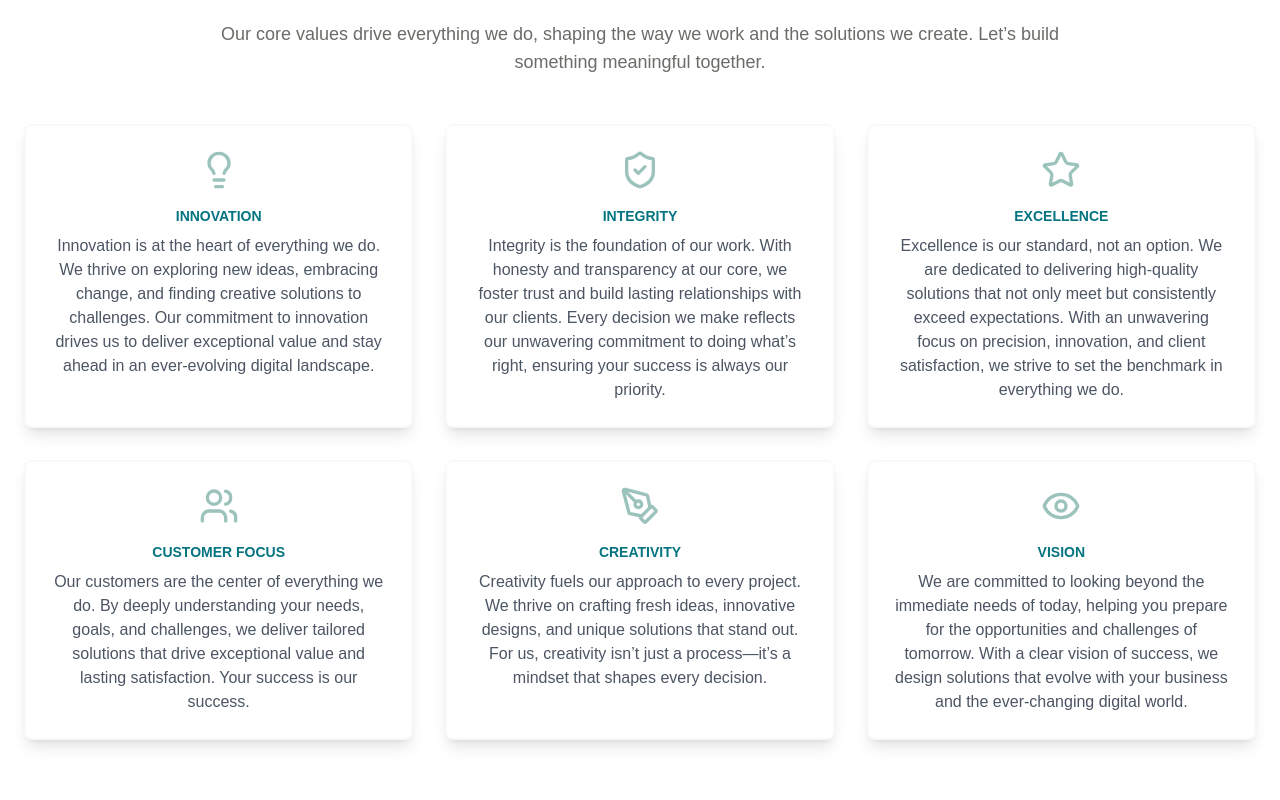
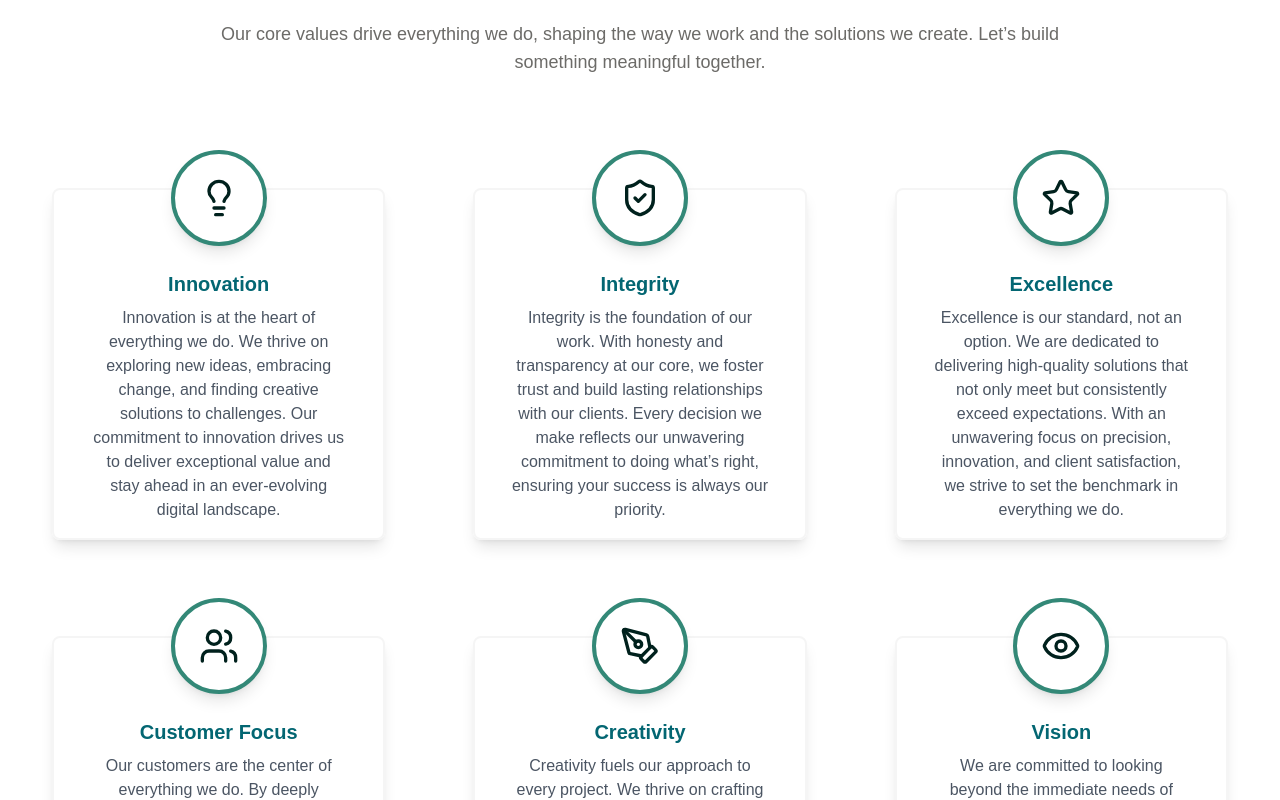
Before and after one commit to tmchuynh/business_with_a_smile, a Next.js app: page /about in a window 1280 px wide. Shown: the part 520-1320 px from the top of the page. Built offline with nearby package versions, Linux system fonts and the light colour scheme.

Commit message:
update cards

```diff
--- a/src/app/about/page.tsx
+++ b/src/app/about/page.tsx
@@ -7,6 +7,7 @@ import { Button } from "@/components/ui/button";
 import { useRouter } from "next/navigation";
 import { Eye, Lightbulb, PenTool, ShieldCheck, Star, Users } from "lucide-react";
 import { HeaderImage } from "@/components/ui/header-image";
+import HighlightedCard from "@/components/ui/highlight-card";
 
 export default function AboutPage() {
     const { theme } = useTheme();
@@ -25,6 +26,7 @@ export default function AboutPage() {
     return (
         <div className="text-softNeutral-800 dark:text-softNeutral-200">
             <HeaderImage url={'/images/mountain.jpg'} />
+
             {/* Values Section with Cards */}
             <section className="py-16 px-6">
                 <div className="max-w-7xl mx-auto">
@@ -41,66 +43,41 @@ export default function AboutPage() {
                     </div>
 
                     <div className="grid grid-cols-1 md:grid-cols-3 gap-8">
+                        <HighlightedCard
+                            Icon={Lightbulb}
+                            title="Innovation"
+                            description="Innovation is at the heart of everything we do. We thrive on exploring new ideas, embracing change, and finding creative solutions to challenges. Our commitment to innovation drives us to deliver exceptional value and stay ahead in an ever-evolving digital landscape."
+                        />
 
-                        <div className="flex flex-col items-center text-center bg-white border-2 border-softNeutral-50 dark:bg-softGray-900 p-6 rounded-lg shadow-lg hover:shadow-xl transition-shadow">
-                            <div className="mb-4">
-                                <Lightbulb className="h-10 w-10 text-deepTeal-200 dark:text-deepBlue-300" />
-                            </div>
-                            <h6>Innovation</h6>
-                            <p>
-                                Innovation is at the heart of everything we do. We thrive on exploring new ideas, embracing change, and finding creative solutions to challenges. Our commitment to innovation drives us to deliver exceptional value and stay ahead in an ever-evolving digital landscape.
-                            </p>
-                        </div>
+                        <HighlightedCard
+                            Icon={ShieldCheck}
+                            title="Integrity"
+                            description="Integrity is the foundation of our work. With honesty and transparency at our core, we foster trust and build lasting relationships with our clients. Every decision we make reflects our unwavering commitment to doing what’s right, ensuring your success is always our priority."
+                        />
 
-                        <div className="flex flex-col items-center text-center bg-white border-2 border-softNeutral-50 dark:bg-softGray-900 p-6 rounded-lg shadow-lg hover:shadow-xl transition-shadow">
-                            <div className="mb-4">
-                                <ShieldCheck className="h-10 w-10 text-deepTeal-200 dark:text-deepBlue-300" />
-                            </div>
-                            <h6>Integrity</h6>
-                            <p>
-                                Integrity is the foundation of our work. With honesty and transparency at our core, we foster trust and build lasting relationships with our clients. Every decision we make reflects our unwavering commitment to doing what’s right, ensuring your success is always our priority.
-                            </p>
-                        </div>
+                        <HighlightedCard
+                            Icon={Star}
+                            title="Excellence"
+                            description="Excellence is our standard, not an option. We are dedicated to delivering high-quality solutions that not only meet but consistently exceed expectations. With an unwavering focus on precision, innovation, and client satisfaction, we strive to set the benchmark in everything we do."
+                        />
 
-                        <div className="flex flex-col items-center text-center bg-white border-2 border-softNeutral-50 dark:bg-softGray-900 p-6 rounded-lg shadow-lg hover:shadow-xl transition-shadow">
-                            <div className="mb-4">
-                                <Star className="h-10 w-10 text-deepTeal-200 dark:text-deepBlue-300" />
-                            </div>
-                            <h6>Excellence</h6>
-                            <p>
-                                Excellence is our standard, not an option. We are dedicated to delivering high-quality solutions that not only meet but consistently exceed expectations. With an unwavering focus on precision, innovation, and client satisfaction, we strive to set the benchmark in everything we do.
-                            </p>
-                        </div>
+                        <HighlightedCard
+                            Icon={Users}
+                            title="Customer Focus"
+                            description="Our customers are the center of everything we do. By deeply understanding your needs, goals, and challenges, we deliver tailored solutions that drive exceptional value and lasting satisfaction. Your success is our success."
+                        />
 
-                        <div className="flex flex-col items-center text-center bg-white border-2 border-softNeutral-50 dark:bg-softGray-900 p-6 rounded-lg shadow-lg hover:shadow-xl transition-shadow">
-                            <div className="mb-4">
-                                <Users className="h-10 w-10 text-deepTeal-200 dark:text-deepBlue-300" />
-                            </div>
-                            <h6>Customer Focus</h6>
-                            <p>
-                                Our customers are the center of everything we do. By deeply understanding your needs, goals, and challenges, we deliver tailored solutions that drive exceptional value and lasting satisfaction. Your success is our success.
-                            </p>
-                        </div>
+                        <HighlightedCard
+                            Icon={PenTool}
+                            title="Creativity"
+                            description="Creativity fuels our approach to every project. We thrive on crafting fresh ideas, innovative designs, and unique solutions that stand out. For us, creativity isn’t just a process—it’s a mindset that shapes every decision."
+                        />
 
-                        <div className="flex flex-col items-center text-center bg-white border-2 border-softNeutral-50 dark:bg-softGray-900 p-6 rounded-lg shadow-lg hover:shadow-xl transition-shadow">
-                            <div className="mb-4">
-                                <PenTool className="h-10 w-10 text-deepTeal-200 dark:text-deepBlue-300" />
-                            </div>
-                            <h6>Creativity</h6>
-                            <p>
-                                Creativity fuels our approach to every project. We thrive on crafting fresh ideas, innovative designs, and unique solutions that stand out. For us, creativity isn’t just a process—it’s a mindset that shapes every decision.
-                            </p>
-                        </div>
-
-                        <div className="flex flex-col items-center text-center bg-white border-2 border-softNeutral-50 dark:bg-softGray-900 p-6 rounded-lg shadow-lg hover:shadow-xl transition-shadow">
-                            <div className="mb-4">
-                                <Eye className="h-10 w-10 text-deepTeal-200 dark:text-deepBlue-300" />
-                            </div>
-                            <h6>Vision</h6>
-                            <p>
-                                We are committed to looking beyond the immediate needs of today, helping you prepare for the opportunities and challenges of tomorrow. With a clear vision of success, we design solutions that evolve with your business and the ever-changing digital world.
-                            </p>
-                        </div>
+                        <HighlightedCard
+                            Icon={Eye}
+                            title="Vision"
+                            description="We are committed to looking beyond the immediate needs of today, helping you prepare for the opportunities and challenges of tomorrow. With a clear vision of success, we design solutions that evolve with your business and the ever-changing digital world."
+                        />
                     </div>
                 </div>
             </section>
```
